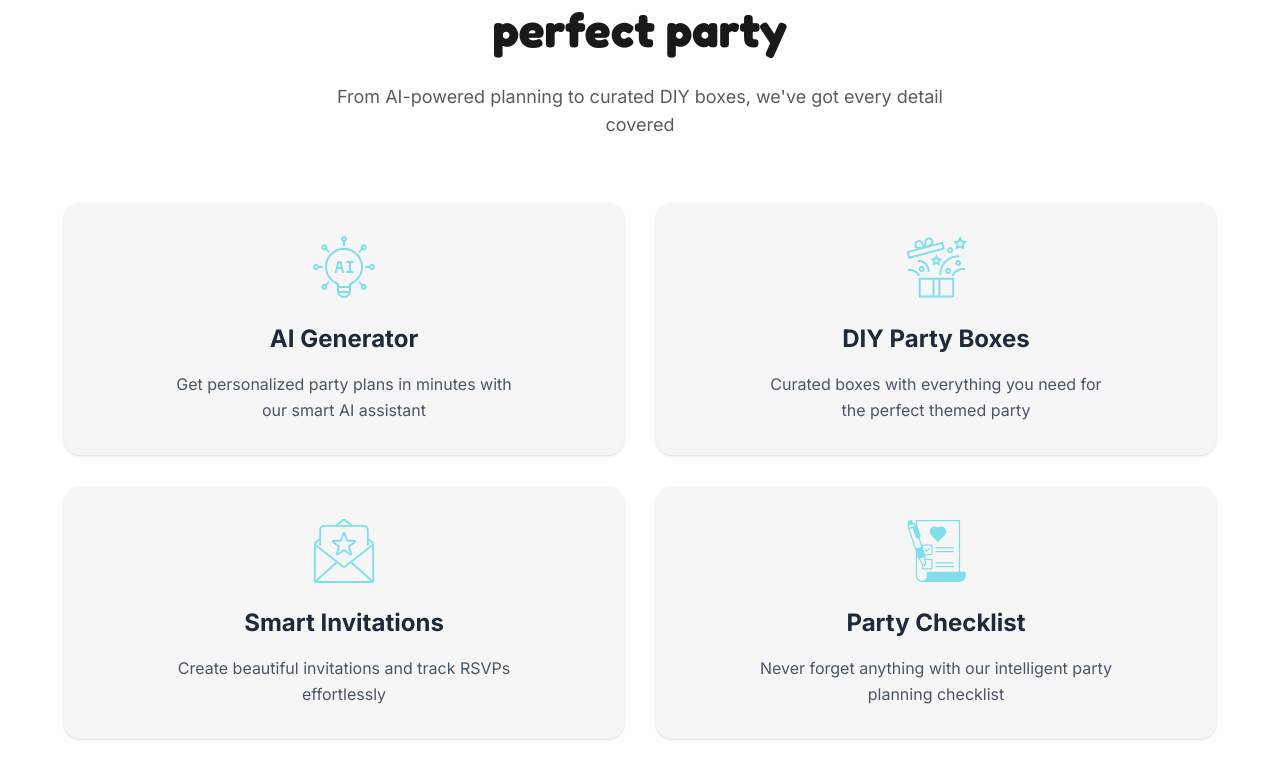
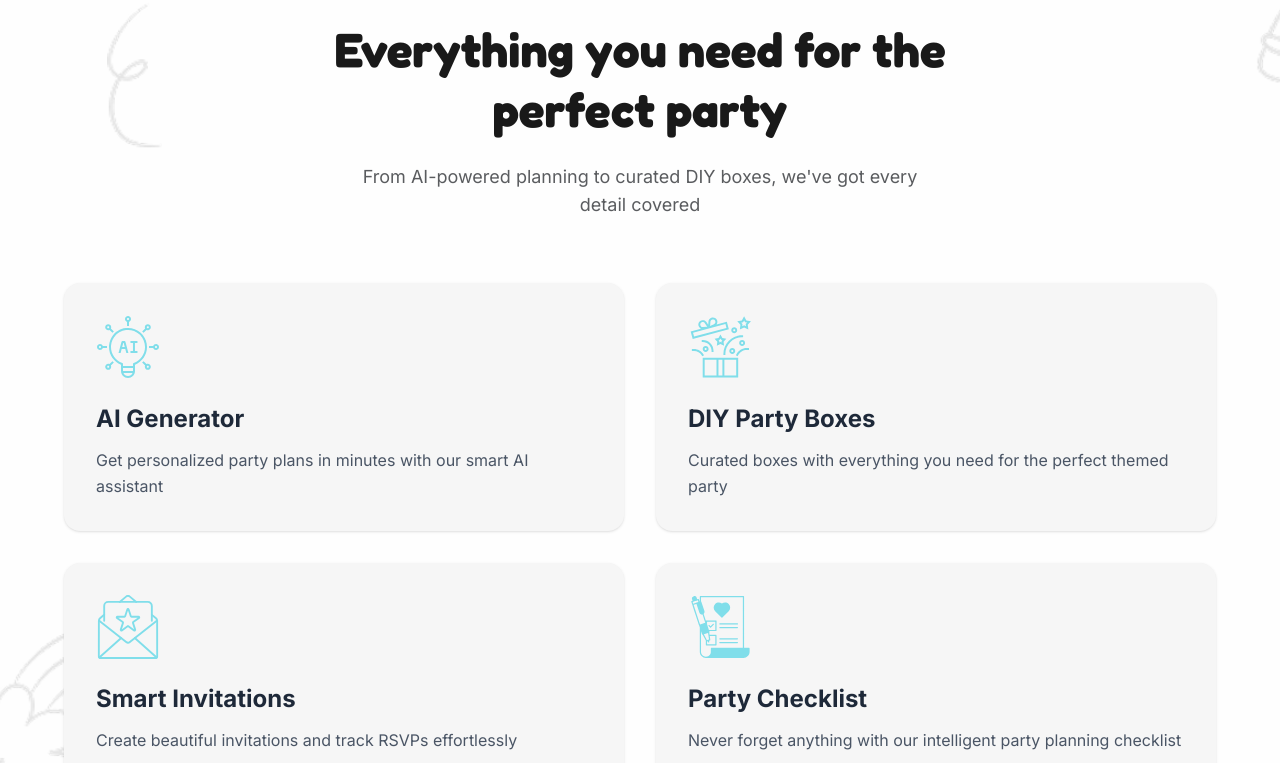
Before and after one commit to Md-Sifat-code/Ai-driven-party-generator, a React (Vite) app: page / in a window 1280 px wide. Shown: the part 1697-2460 px from the top of the page. Built offline with nearby package versions, Linux system fonts and the light colour scheme.

Commit message:
what we offer fixed

```diff
--- a/src/components/Home/WhatWeOffer.tsx
+++ b/src/components/Home/WhatWeOffer.tsx
@@ -1,91 +1,81 @@
+import backgroundImage from "@/assets/bgdoodle.png";
 import split from "@/assets/split.png";
 import { AIGenerator, BoxIcon, CheckIcon, LetterIcon } from "../Icons";
 
 export default function WhatWeOffer() {
   return (
-    <div className="container mx-auto mt-10 px-4 sm:mt-16 md:mt-24 lg:px-5">
+    <div
+      className="container mx-auto mt-10 px-4 py-10 sm:py-16 md:mt-16 md:py-24 lg:px-5"
+      style={{
+        backgroundImage: `url(${backgroundImage})`,
+        backgroundSize: "cover",
+        backgroundPosition: "center",
+      }}
+    >
       <div className="mx-auto max-w-6xl text-center">
         {/* Header */}
-        <div className="mb-4 flex items-center justify-center gap-2">
-          <span className="text-primary text-xl font-medium">
+        <div className="mb-8 flex flex-col items-center justify-center sm:flex-row sm:gap-2">
+          <span className="text-primary text-lg font-medium sm:text-xl">
             What we offer
           </span>
-          <div className="relative -top-6 left-8 w-10">
-            <img src={split} alt="" />
+          <div className="relative mt-2 w-10 sm:-top-6 sm:left-8 sm:mt-0">
+            <img src={split} alt="split line" className="mx-auto sm:mx-0" />
           </div>
         </div>
 
-        <h2 className="font-fredoka mb-6 text-3xl sm:text-4xl md:text-5xl leading-tight font-bold text-[#191919]">
+        {/* Title */}
+        <h2 className="font-fredoka mb-4 text-2xl leading-snug font-bold text-[#191919] sm:mb-6 sm:text-4xl sm:leading-tight md:text-5xl">
           Everything you need for the
           <br className="hidden sm:block" />
           perfect party
         </h2>
 
-        <p className="mx-auto mb-12 sm:mb-16 max-w-2xl text-base sm:text-lg text-[#5A5C5F]">
-          From AI-powered planning to curated DIY boxes, we've got every detail covered
+        {/* Description */}
+        <p className="mx-auto mb-10 max-w-xl px-2 text-sm text-[#5A5C5F] sm:mb-16 sm:px-0 sm:text-base md:text-lg">
+          From AI-powered planning to curated DIY boxes, we've got every detail
+          covered
         </p>
 
-        {/* Features Grid */}
-        <div className="grid grid-cols-1 sm:grid-cols-2 gap-6 sm:gap-8">
-          {/* AI Generator */}
-          <div className="rounded-2xl bg-[#F6F6F6] p-6 sm:p-8 shadow-sm">
-            <div className="mx-auto mb-6 flex h-14 w-14 sm:h-16 sm:w-16 items-center justify-center rounded-xl">
-              <AIGenerator />
+        {/* Grid */}
+        <div className="grid grid-cols-1 gap-4 px-1 sm:grid-cols-2 sm:gap-6 sm:px-0 md:gap-8">
+          {/* Feature Card */}
+          {[
+            {
+              icon: <AIGenerator />,
+              title: "AI Generator",
+              desc: "Get personalized party plans in minutes with our smart AI assistant",
+            },
+            {
+              icon: <BoxIcon />,
+              title: "DIY Party Boxes",
+              desc: "Curated boxes with everything you need for the perfect themed party",
+            },
+            {
+              icon: <LetterIcon />,
+              title: "Smart Invitations",
+              desc: "Create beautiful invitations and track RSVPs effortlessly",
+            },
+            {
+              icon: <CheckIcon />,
+              title: "Party Checklist",
+              desc: "Never forget anything with our intelligent party planning checklist",
+            },
+          ].map((item, idx) => (
+            <div
+              key={idx}
+              className="rounded-2xl bg-[#F6F6F6] p-5 text-center shadow-sm sm:p-6 sm:text-left md:p-8"
+            >
+              <div className="mx-auto mb-4 flex h-12 w-12 items-center justify-center rounded-xl sm:mx-0 sm:mb-6 sm:h-14 sm:w-14 md:h-16 md:w-16">
+                {item.icon}
+              </div>
+              <h3 className="mb-2 text-lg font-bold text-gray-800 sm:mb-3 sm:text-xl md:text-2xl">
+                {item.title}
+              </h3>
+              <p className="text-sm leading-relaxed text-gray-600 sm:text-base">
+                {item.desc}
+              </p>
             </div>
-            <h3 className="mb-3 sm:mb-4 text-xl sm:text-2xl font-bold text-gray-800">
-              AI Generator
-            </h3>
-            <p className="leading-relaxed text-gray-600 text-sm sm:text-base">
-              Get personalized party plans in minutes with
-              <br className="hidden sm:block" />
-              our smart AI assistant
-            </p>
-          </div>
-
-          {/* DIY Party Boxes */}
-          <div className="rounded-2xl bg-[#F6F6F6] p-6 sm:p-8 shadow-sm">
-            <div className="mx-auto mb-6 flex h-14 w-14 sm:h-16 sm:w-16 items-center justify-center rounded-xl">
-              <BoxIcon />
-            </div>
-            <h3 className="mb-3 sm:mb-4 text-xl sm:text-2xl font-bold text-gray-800">
-              DIY Party Boxes
-            </h3>
-            <p className="leading-relaxed text-gray-600 text-sm sm:text-base">
-              Curated boxes with everything you need for
-              <br className="hidden sm:block" />
-              the perfect themed party
-            </p>
-          </div>
-
-          {/* Smart Invitations */}
-          <div className="rounded-2xl bg-[#F6F6F6] p-6 sm:p-8 shadow-sm">
-            <div className="mx-auto mb-6 flex h-14 w-14 sm:h-16 sm:w-16 items-center justify-center rounded-xl">
-              <LetterIcon />
-            </div>
-            <h3 className="mb-3 sm:mb-4 text-xl sm:text-2xl font-bold text-gray-800">
-              Smart Invitations
-            </h3>
-            <p className="leading-relaxed text-gray-600 text-sm sm:text-base">
-              Create beautiful invitations and track RSVPs
-              <br className="hidden sm:block" />
-              effortlessly
-            </p>
-          </div>
-
-          {/* Party Checklist */}
-          <div className="rounded-2xl bg-[#F6F6F6] p-6 sm:p-8 shadow-sm">
-            <div className="mx-auto mb-6 flex h-14 w-14 sm:h-16 sm:w-16 items-center justify-center rounded-xl">
-              <CheckIcon />
-            </div>
-            <h3 className="mb-3 sm:mb-4 text-xl sm:text-2xl font-bold text-gray-800">
-              Party Checklist
-            </h3>
-            <p className="leading-relaxed text-gray-600 text-sm sm:text-base">
-              Never forget anything with our intelligent party
-              <br className="hidden sm:block" />
-              planning checklist
-            </p>
-          </div>
+          ))}
         </div>
       </div>
     </div>
```
Also changed, not shown: src/assets/bgdoodle-2.png (added), src/assets/bgdoodle.png (added).
